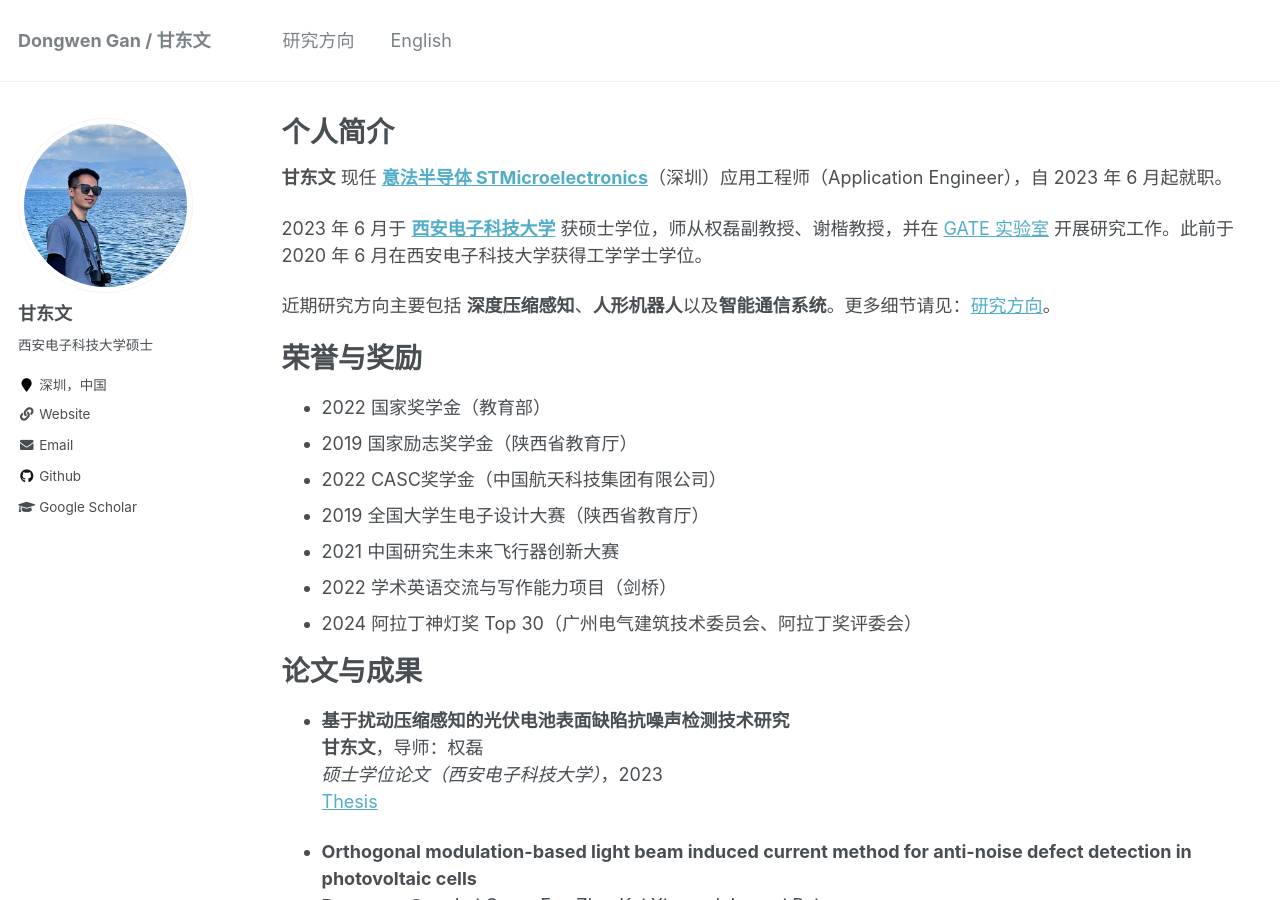
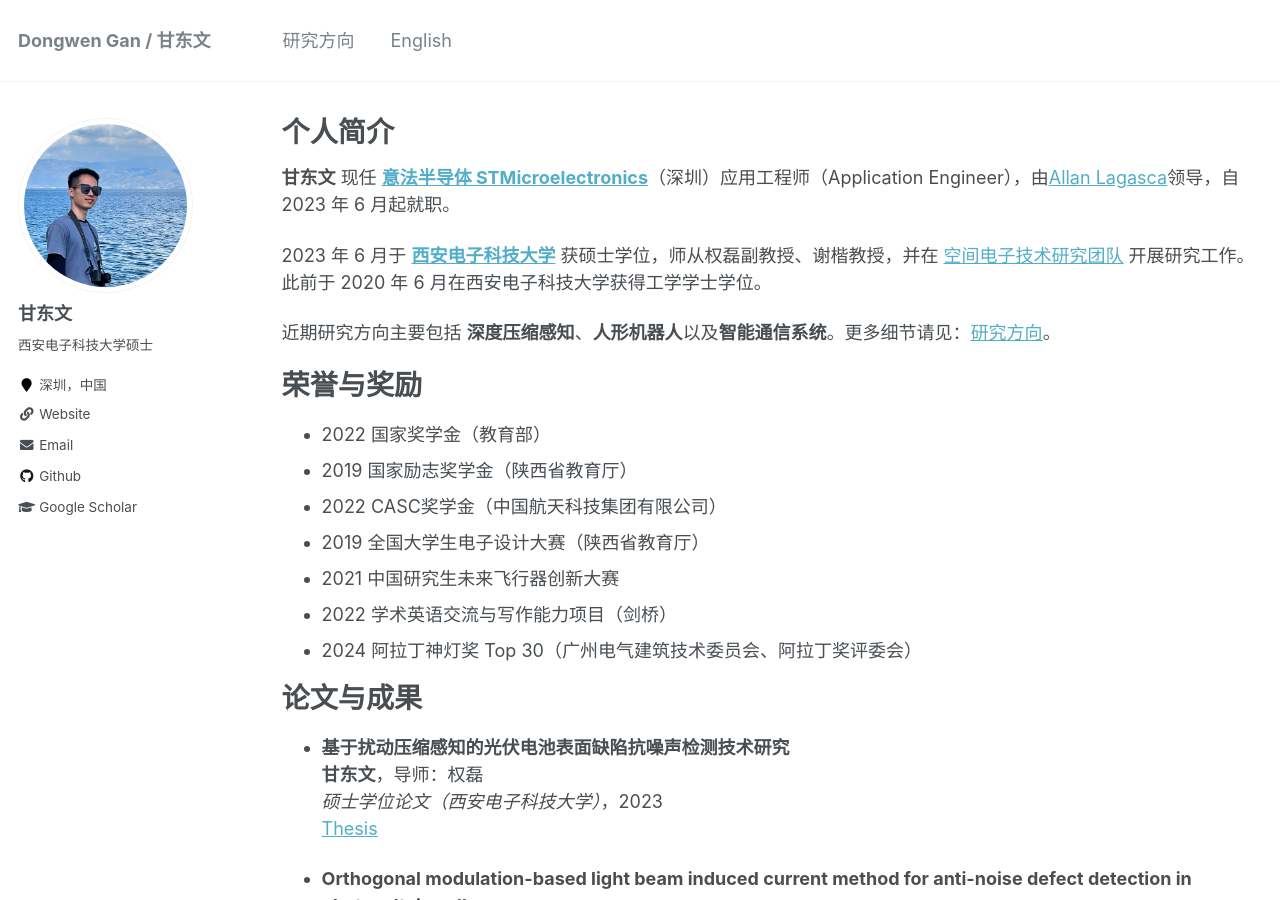
Before and after one commit to dwgan/page, a Jekyll site: the page built from _pages/zh-cn/index.md, in a window 1280 px wide and 900 px high. Built offline with Jekyll 4.4.1, drawn with Linux system fonts in a browser that asks for light colours; comment, search, counter and statistics services are not loaded.

Commit message:
Update index.md

```diff
--- a/_pages/zh-cn/index.md
+++ b/_pages/zh-cn/index.md
@@ -5,9 +5,9 @@ author_profile: true
 layout: collection
 ---
 
-**甘东文** 现任 [**意法半导体 STMicroelectronics**](https://www.st.com/)（深圳）应用工程师（Application Engineer），自 2023 年 6 月起就职。
+**甘东文** 现任 [**意法半导体 STMicroelectronics**](https://www.st.com/)（深圳）应用工程师（Application Engineer），由[Allan Lagasca](https://cn.linkedin.com/in/allan-r-v-lagasca-52678866)领导，自 2023 年 6 月起就职。
 
-2023 年 6 月于 [**西安电子科技大学**](https://www.xidian.edu.cn/) 获硕士学位，师从权磊副教授、谢楷教授，并在 [GATE 实验室](https://faculty.xidian.edu.cn/XK3/zh_CN/index.htm) 开展研究工作。此前于 2020 年 6 月在西安电子科技大学获得工学学士学位。
+2023 年 6 月于 [**西安电子科技大学**](https://www.xidian.edu.cn/) 获硕士学位，师从权磊副教授、谢楷教授，并在 [空间电子技术研究团队](https://faculty.xidian.edu.cn/XK3/zh_CN/index.htm) 开展研究工作。此前于 2020 年 6 月在西安电子科技大学获得工学学士学位。
 
 近期研究方向主要包括 **深度压缩感知**、**人形机器人**以及**智能通信系统**。更多细节请见：[研究方向](/zh-cn/research/)。
 
```
